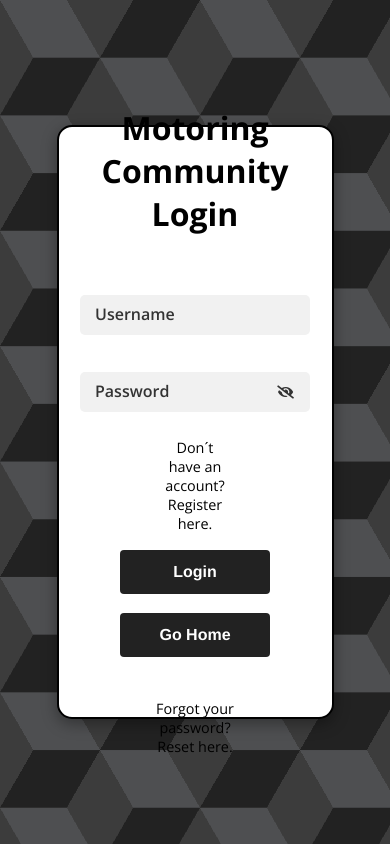
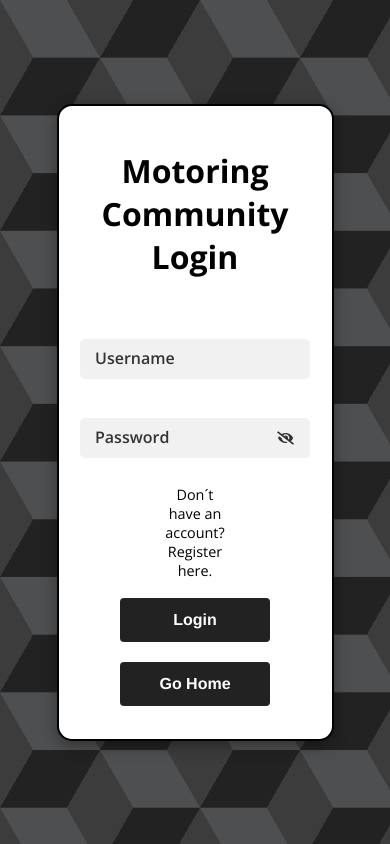
Before and after one commit to Chriiis85/TFG-DAW-2024, a PHP site: page /users.php in a window 390 px wide. Run offline with PHP 8.4, Linux system fonts and the light colour scheme.

Commit message:
UserResponsive

```diff
--- a/CSS/user.css
+++ b/CSS/user.css
@@ -34,7 +34,7 @@ body {
 /*--------------------------------------------------------------MAIN--------------------------------------------------------------------------*/
 .main {
   width: 70%;
-  height: 70%;
+  height: 75%;
   display: flex;
   align-items: center;
   justify-content: center;
@@ -89,6 +89,7 @@ body {
   font-size: 2.5em;
   font-weight: bold;
   text-align: center;
+  margin-top: 20px;
 }
 
 .main-info-Login > p:hover {
@@ -114,6 +115,7 @@ body {
   font-size: 2.5em;
   font-weight: bold;
   text-align: center;
+  margin-top: 20px;
 }
 
 .main-info-Register > p:hover {
@@ -145,6 +147,8 @@ body {
   cursor: pointer;
   text-decoration: 2px solid #00b9ff underline;
 }
+
+
 
 /*-------------------------------------------------------------INPUT USERNAME y PWD-----------------------------------------------------------*/
 .formField {
@@ -234,7 +238,7 @@ body {
   user-select: none;
   -webkit-user-select: none;
   touch-action: manipulation;
-  width: 40%;
+  width: 200px;
 }
 
 .buttons:hover,
@@ -261,8 +265,12 @@ body {
   justify-content: flex-end;
   margin-top: -2%;
   margin-bottom: -1%;
+  text-align: center;
 }
 
+#home{
+  margin-bottom: 20px;
+}
 /*-----------------------------------------------------------------RESPONSIVE-----------------------------------------------------------------*/
 @media (max-width: 1600px) {
   .main-info-Register > h1 {
--- a/users.php
+++ b/users.php
@@ -38,7 +38,7 @@
           <i id="passwordIcon" class="fa fa-eye-slash"></i>
         </button>
       </div>
-      <p id="loginFormChange">Have an account? Login here.</p>
+      <p onclick="window.location.href = 'users.php'" id="loginFormChange">Have an account? Login here.</p>
       <button id="register" class="buttons" role="button">Register</button>
       <button onclick="window.location.href = 'index.html'" id="home" class="buttons" role="button">
         Go Home
@@ -70,7 +70,7 @@
       <button onclick="window.location.href = 'index.html'" id="home" class="buttons" role="button">
         Go Home
       </button>
-      <p id="pwdFormChange">Forgot your password? Reset here.</p>
+      <!--<p id="pwdFormChange">Forgot your password? Reset here.</p>-->
       </form>
     </article>
 
```
